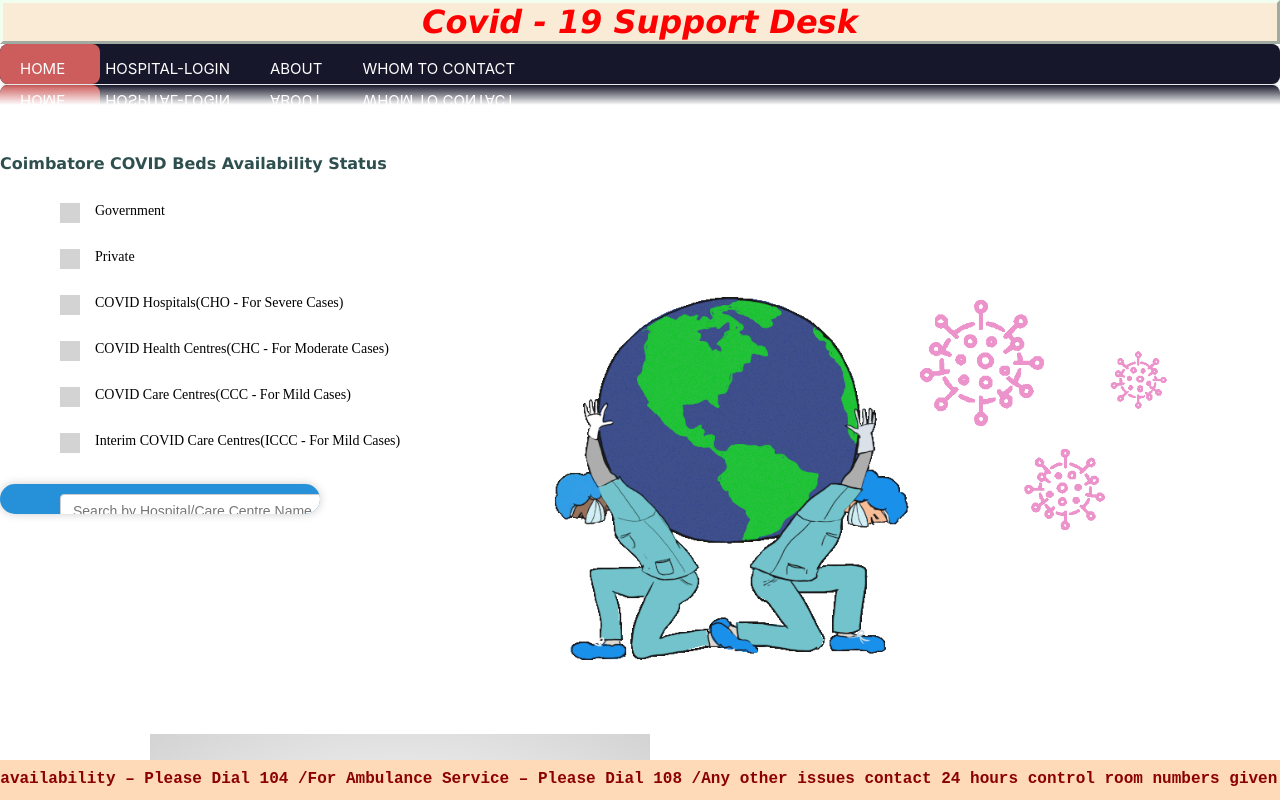
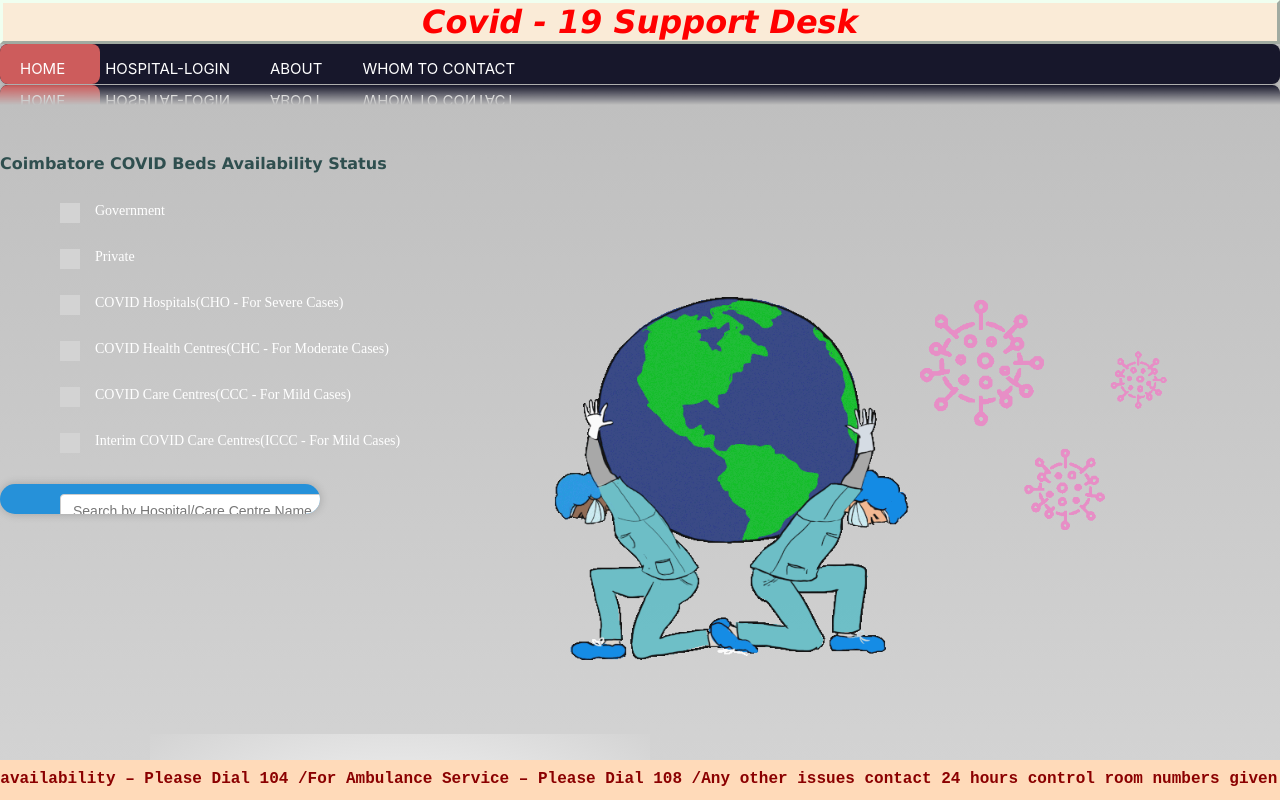
Before and after one commit to RoshiniSukumar/Covid-19-Support-Desk, a React (Create React App) app: page / in a window 1280 px wide. Shown: the top 800 px of the page. Built offline with nearby package versions, Linux system fonts and the light colour scheme.

Commit message:
index css

```diff
--- a/src/index.css
+++ b/src/index.css
@@ -1,5 +1,10 @@
 body {
   margin: 0;
+  width:100vw;
+  height:auto;
+  overflow-x: hidden;
+  color:white;
+  background-image: linear-gradient(to top, lightgrey 0%, lightgrey 1%, #e0e0e0 26%, #efefef 48%, #d9d9d9 75%, #bcbcbc 100%);
   font-family: -apple-system, BlinkMacSystemFont, 'Segoe UI', 'Roboto', 'Oxygen',
     'Ubuntu', 'Cantarell', 'Fira Sans', 'Droid Sans', 'Helvetica Neue',
     sans-serif;
```
